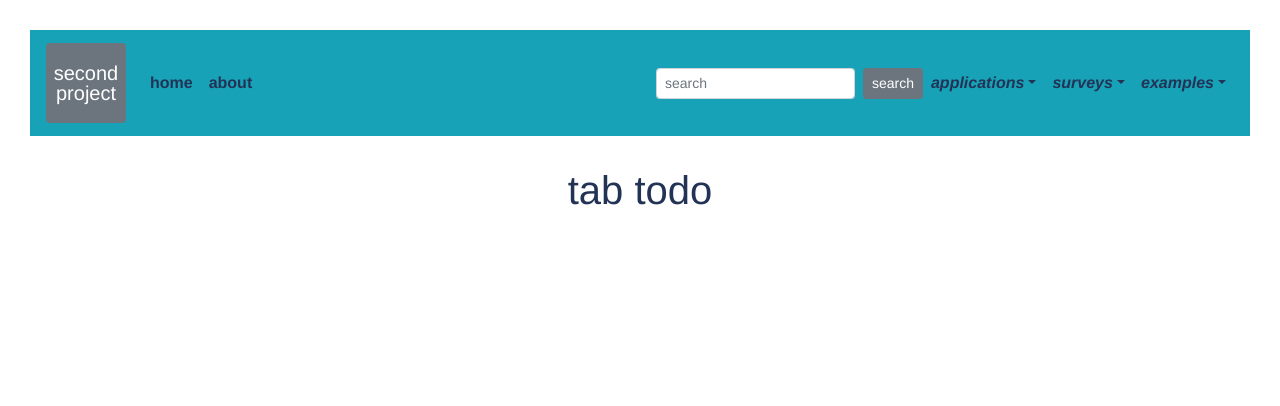
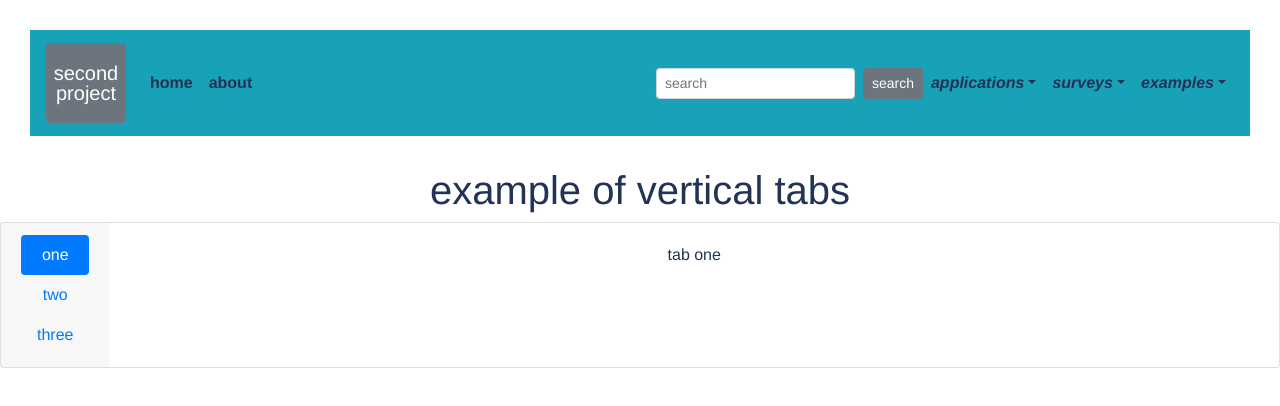
Before and after one commit to paolomococci/deskapp-workshop, a Vue app in the folder second-project/: page /#/tab in a window 1280 px wide. Shown: the top 406 px of the page. Built offline with nearby package versions, Linux system fonts and the light colour scheme.

Commit message:
Update Tab.vue

```diff
--- a/second-project/src/views/Tab.vue
+++ b/second-project/src/views/Tab.vue
@@ -1,6 +1,7 @@
 <template>
   <div>
-    <welcome titleOfPage="tab todo"/>
+    <welcome titleOfPage="example of vertical tabs"/>
+    <exampleOfTab/>
   </div>
 </template>
 
@@ -10,11 +11,13 @@
 
 <script>
 import WelcomeComponent from '@/components/WelcomeComponent'
+import TabExampleComponent from '@/components/TabExampleComponent'
 
 export default {
   name: 'Tab',
   components: {
-    welcome: WelcomeComponent
+    welcome: WelcomeComponent,
+    exampleOfTab: TabExampleComponent
   }
 }
 </script>
```
